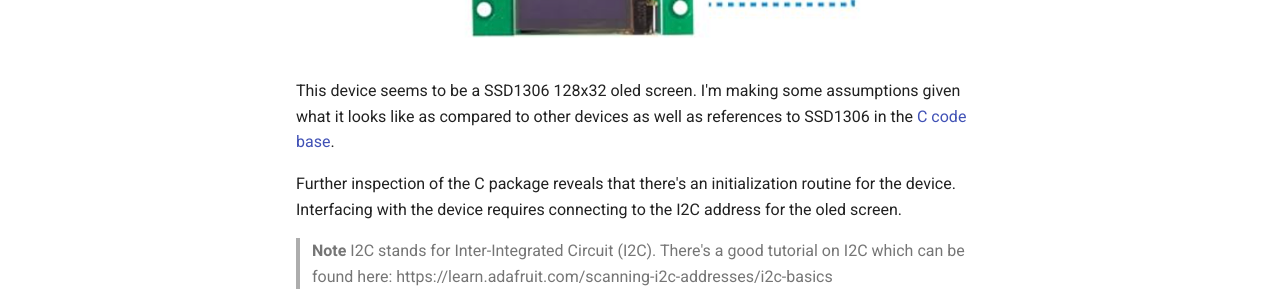
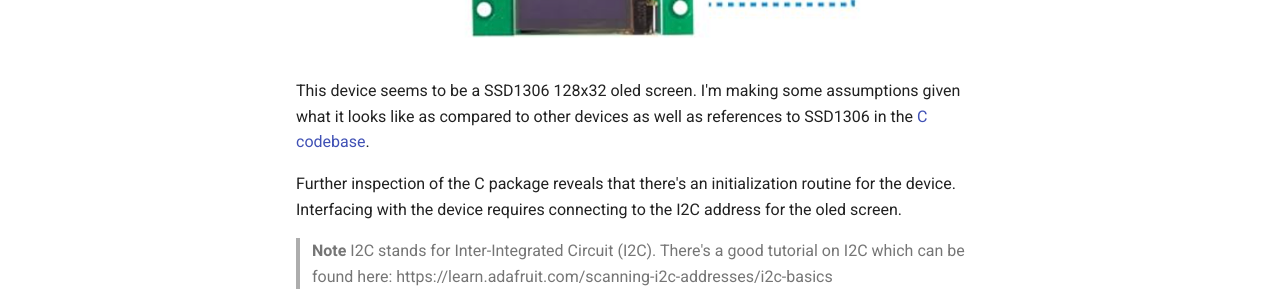
Before and after one commit to johncosta/U6143-ssd1306-golang, an MkDocs documentation site: the page built from docs/index.md, in a window 1280 px wide and 900 px high, scrolled down 866 px. Shown: the part 186-486 px from the top of the window. Built offline with MkDocs 1.6.1 and Material for MkDocs 9.7.7, drawn with Linux system fonts in a browser that asks for light colours; comment, search, counter and statistics services are not loaded.

Commit message:
linting: Incorrect usage of the term: “code base”, use “codebase” instead  terminology

```diff
--- a/docs/index.md
+++ b/docs/index.md
@@ -7,7 +7,7 @@ The fixture has a small screen which is labeled UC-776 Rev B.  This is probably
 ![Screen](images/screen.png)
 
 This device seems to be a SSD1306 128x32 oled screen.  I'm making some assumptions given what it looks like as compared to other devices
-as well as references to SSD1306 in the [C code base](https://github.com/UCTRONICS/U6143_ssd1306/blob/master/C/ssd1306_i2c.c#L24C13-L24C13).
+as well as references to SSD1306 in the [C codebase](https://github.com/UCTRONICS/U6143_ssd1306/blob/master/C/ssd1306_i2c.c#L24C13-L24C13).
 
 Further inspection of the C package reveals that there's an initialization routine for the device.  Interfacing with the
 device requires connecting to the I2C address for the oled screen.
```
